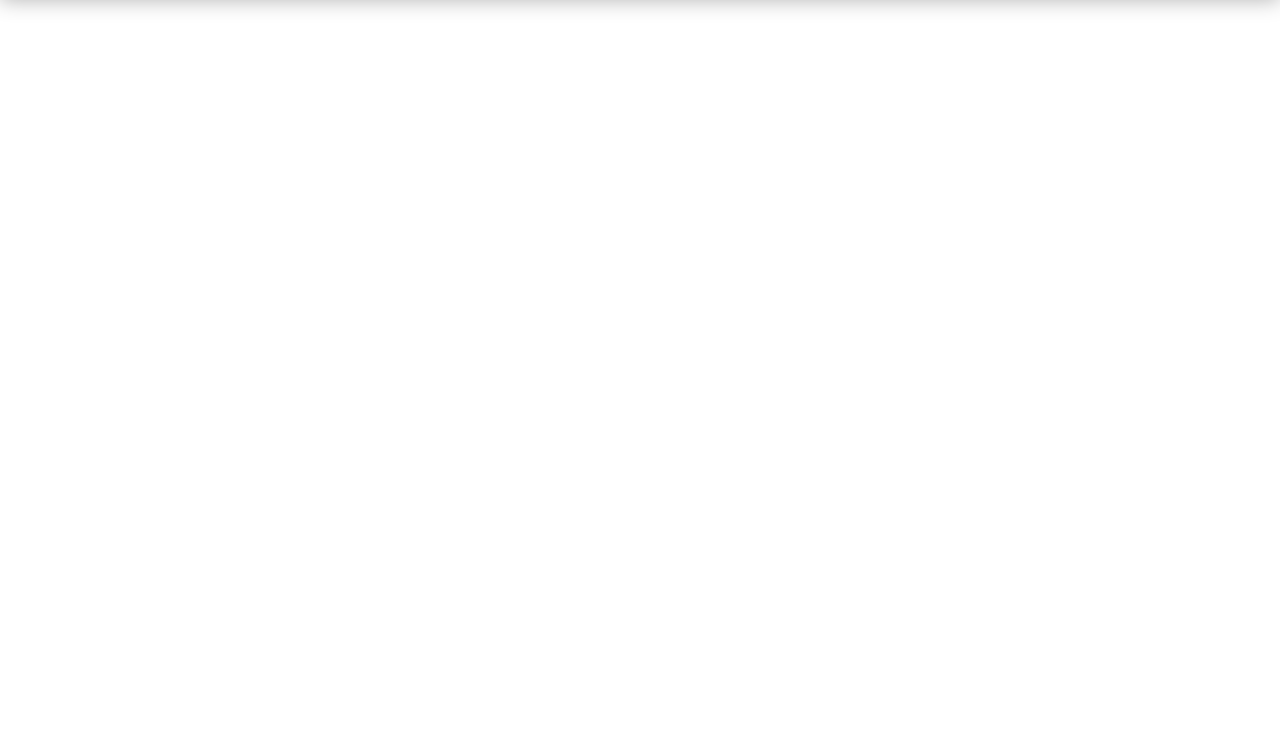
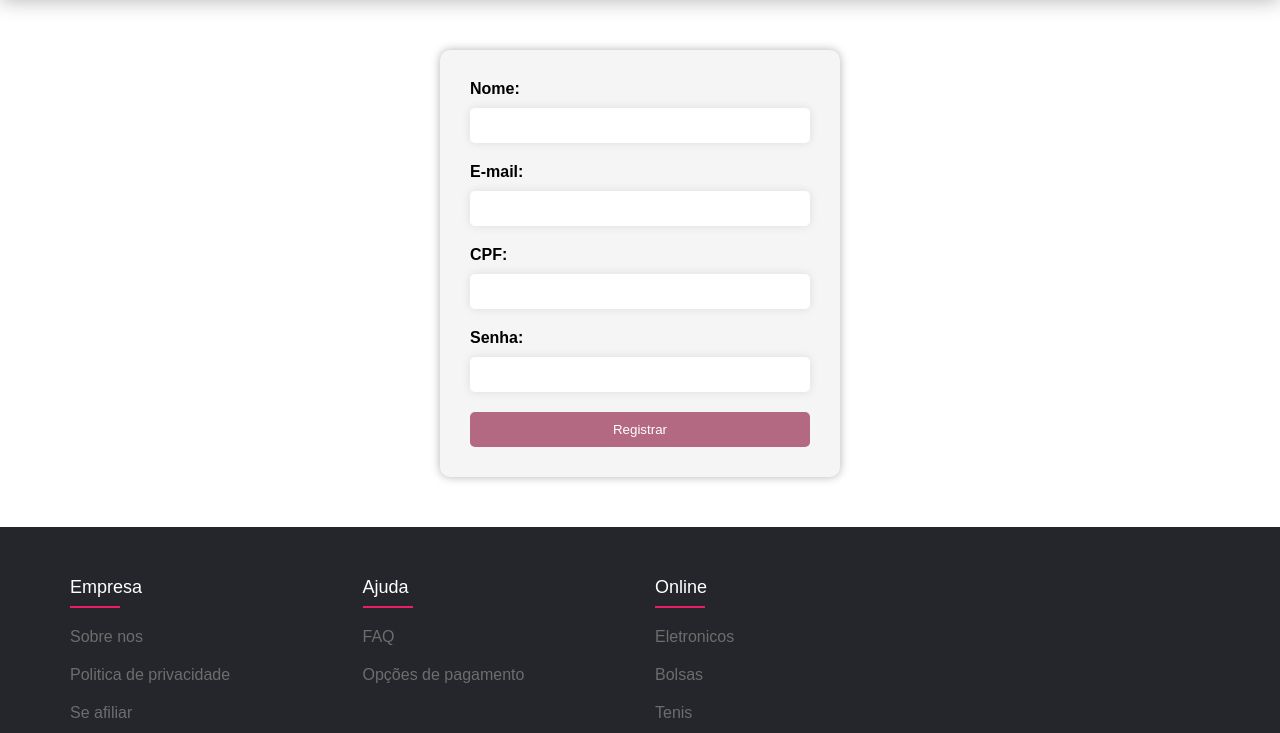
Before and after one commit to olucascarvalh/shopCarva, a plain HTML site: page registrar.html in a window 1280 px wide. Shown: the part 64-797 px from the top of the page. Drawn offline with Linux system fonts and the light colour scheme.

Commit message:
Commmit 4

```diff
--- a/registrar.css
+++ b/registrar.css
@@ -9,19 +9,14 @@ a{
     text-decoration: none;
 }
 
-section{
-    width: 100%;
-    height: 100vh;
-}
-
-section header{
+header{
     display: flex;
     align-items: center;
     justify-content: space-around;
     box-shadow: 0 0 20px rgba(0,0,0,0.3);
 }
 
-section header .logo{
+header .logo{
     font-size: 30px;
     color: black;
     text-decoration: none;
@@ -29,30 +24,30 @@ section header .logo{
     margin: 15px 0;
 }
 
-section header .logo span{
+header .logo span{
     color: #f9004d;
 }
 
-section header ul{
+header ul{
     list-style: none;
 }
 
-section header ul li{
+header ul li{
     display: inline-block;
     margin: 5px 5px;
     padding: 5px 20px;
 }
 
-section header ul li a{
+header ul li a{
     color: black;
     text-decoration: none;
 }
 
-section header ul li a:hover{
+header ul li a:hover{
     color: #f9004d;
 }
 
-section header p{
+header p{
     cursor: pointer;
     padding: 10px 25px;
     border: 1px solid #b36982;
@@ -60,7 +55,112 @@ section header p{
     transition: 0.3s;
 }
 
-section header p:hover{
+header p:hover{
     color: white;
     background: #b36982;
 }
+
+.form {
+    margin: 50px 0;
+}
+
+form {
+    width: 400px;
+    margin: 0 auto;
+    background-color: #f5f5f5;
+    padding: 30px;
+    border-radius: 10px;
+    box-shadow: 0 0 10px rgba(0, 0, 0, 0.3);
+  }
+
+  label {
+    display: block;
+    margin-bottom: 10px;
+    font-weight: bold;
+  }
+
+  input {
+    display: block;
+    width: 100%;
+    padding: 10px;
+    margin-bottom: 20px;
+    border-radius: 5px;
+    border: none;
+    box-shadow: 0 0 10px rgba(0, 0, 0, 0.1);
+  }
+
+  button {
+    display: block;
+    width: 100%;
+    padding: 10px;
+    border-radius: 5px;
+    border: none;
+    background-color: #b36982;
+    color: #fff;
+    cursor: pointer;
+    transition: background-color 0.3s;
+  }
+
+  button:hover {
+    background-color: #8c3b5c;
+  }
+
+
+.footer{
+    background: #24262b;
+    padding: 50px;
+}
+
+.footer .main{
+    max-width: 1170px;
+    margin: auto;
+}
+
+ul{
+    list-style: none;
+}
+
+.row{
+    display: flex;
+    flex-wrap: wrap;
+}
+
+.footer_col{
+    width: 25%;
+    padding: 0 15px;
+}
+
+.footer_col h4{
+    font-size: 18px;
+    color: white;
+    text-transform: capitalize;
+    margin-bottom: 30px;
+    font-weight: 500;
+    position: relative;
+}
+
+.footer_col h4::before{
+    content: '';
+    position: absolute;
+    left: 0;
+    bottom: -10px;
+    background: #e91e63;
+    height: 2px;
+    box-sizing: border-box;
+    width: 50px;
+}
+
+.footer_col ul li{
+    margin-bottom: 20px;
+}
+
+.footer_col ul li a{
+    text-decoration: none;
+    color: #6d6d6d;
+    cursor: pointer;
+}
+
+.footer_col .social img{
+    width: 20px;
+    margin: 5px;
+}
--- a/registrar.html
+++ b/registrar.html
@@ -11,19 +11,36 @@
 
 <body>
 
-    <section>
     <header>
-            <a href="#" class="logo">Carva<span>shop</span></a>
+        <a href="index.html" class="logo">Carva<span>shop</span></a>
         <ul>
             <li><a href="index.html">Inicio</a></li>
             <li><a href="sobrenos.html">Sobre nós</a></li>
             <li><a href="produtos.html">Produtos</a></li>
         </ul>
-            <a href="">
+        <a href="registrar.html">
             <p>Registrar</p>
         </a>
     </header>
-    </section>
+
+    <div class="form">
+        <form>
+            <label for="name">Nome:</label>
+            <input type="text" id="name" name="name" required>
+
+            <label for="email">E-mail:</label>
+            <input type="email" id="email" name="email" required>
+
+            <label for="cpf">CPF:</label>
+            <input type="text" id="cpf" name="cpf" required>
+
+            <label for="password">Senha:</label>
+            <input type="password" id="password" name="password" required>
+
+            <button type="submit">Registrar</button>
+        </form>
+    </div>
+
 
     <footer class="footer">
         <div class="main">
--- a/sobrenos.css
+++ b/sobrenos.css
@@ -9,19 +9,14 @@ a {
     text-decoration: none;
 }
 
-section {
-    width: 100%;
-    height: 100vh;
-}
-
-section header {
+header {
     display: flex;
     align-items: center;
     justify-content: space-around;
     box-shadow: 0 0 20px rgba(0, 0, 0, 0.3);
 }
 
-section header .logo {
+header .logo {
     font-size: 30px;
     color: black;
     text-decoration: none;
@@ -29,30 +24,30 @@ section header .logo {
     margin: 15px 0;
 }
 
-section header .logo span {
+header .logo span {
     color: #f9004d;
 }
 
-section header ul {
+header ul {
     list-style: none;
 }
 
-section header ul li {
+header ul li {
     display: inline-block;
     margin: 5px 5px;
     padding: 5px 20px;
 }
 
-section header ul li a {
+header ul li a {
     color: black;
     text-decoration: none;
 }
 
-section header ul li a:hover {
+header ul li a:hover {
     color: #f9004d;
 }
 
-section header p {
+header p {
     cursor: pointer;
     padding: 10px 25px;
     border: 1px solid #b36982;
@@ -60,12 +55,13 @@ section header p {
     transition: 0.3s;
 }
 
-section header p:hover {
+header p:hover {
     color: white;
     background: #b36982;
 }
 
-section .texts p {
+.texts p {
+    margin: 100px 0;
     width: 650px;
     line-height: 26px;
     text-align: justify;
@@ -79,7 +75,7 @@ section .texts p {
 
 
 .about .box{
-    margin-top: 35%;
+    margin-top: 50%;
     width: 100%;
     padding: 60px 0;
     display: flex;
@@ -114,7 +110,7 @@ section .texts p {
     padding: 50px;
     bottom: 0;
     width: 100%;
-    margin-top: 200px;
+    margin-top: 100px;
 }
 
 .footer .main {
--- a/style.css
+++ b/style.css
@@ -109,7 +109,7 @@ section .texts p{
 }
 
 section .background_image img{
-    width: 750px;
+    width: 600px;
     position: absolute;
     top: 25%;
     left: 47%;
```
Also changed, not shown: index.html (+2 -2 lines), produtos.html (+2 -2 lines), sobrenos.html (+2 -4 lines). Lines whose indentation alone changed are shown as unchanged.
